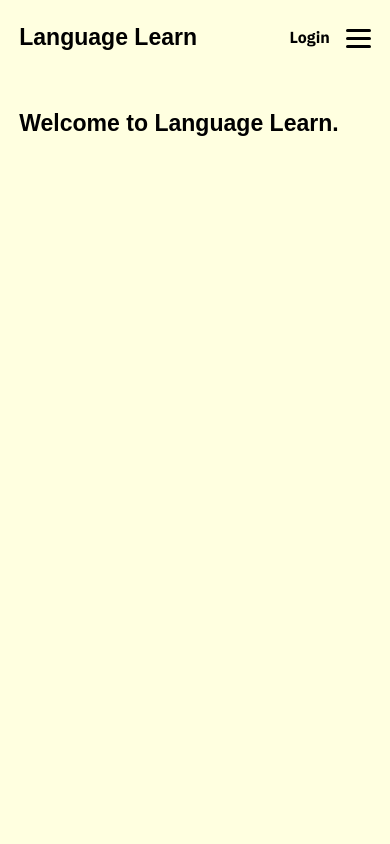
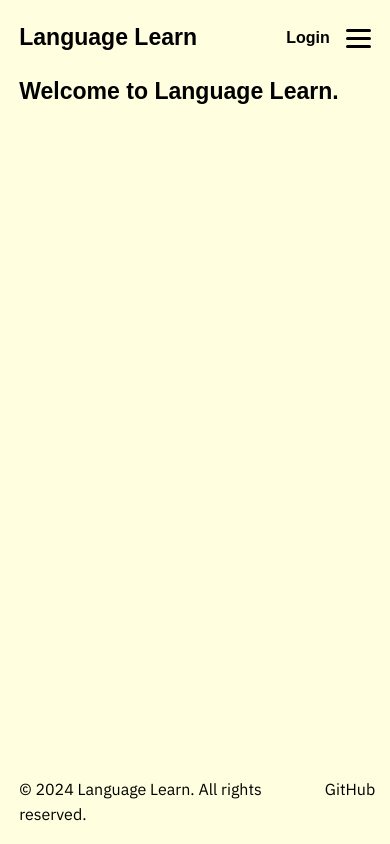
Before and after one commit to flooyd/language-learn, a SvelteKit app: page / in a window 390 px wide. Built offline with nearby package versions, Linux system fonts and the light colour scheme; a web font is replaced by a local one.

Commit message:
styling and add footer

```diff
--- a/src/routes/+layout.svelte
+++ b/src/routes/+layout.svelte
@@ -225,7 +225,9 @@
 	}
 
 	:global(body) {
+		position: relative;
 		line-height: 1.6;
+		height: 100vh;
 		padding: 19.2px;
 		background: lightyellow;
 	}
@@ -246,10 +248,14 @@
 	}
 
 	:global(h2) {
+		font-family: 'ApfelGrotezk-Regular', sans-serif;
+		src: url('ApfelGrotezk-Regular.woff');
 		font-size: 2.488rem;
 	}
 
 	:global(h3) {
+		font-family: 'ApfelGrotezk-Regular', sans-serif;
+		src: url('ApfelGrotezk-Regular.woff');
 		font-size: 2.074rem;
 	}
 
@@ -370,19 +376,11 @@
 		background: #4a90e2 !important;
 	}
 
-	:global(body.dark-mode) input,
-	:global(body.dark-mode) select,
-	:global(body.dark-mode) textarea {
-		background: #2a2a2a;
-		color: #e0e0e0;
-		border: 1px solid #444;
-	}
-
 	:global(body.dark-mode) a {
 		color: #4a90e2;
 	}
 
-	@media (max-width: 768px) {
+	@media (max-width: 1090px) {
 		nav h1 {
 			white-space: nowrap;
 		}
--- a/src/routes/+page.svelte
+++ b/src/routes/+page.svelte
@@ -40,12 +40,35 @@
 
 		<div class="cta-buttons" in:fly={{ y: -10, duration: 600, delay: 450 }}>
 			<button class="primary-cta" onclick={handleClickStartLearning}><h3>Start Learning</h3></button>
-			<button class="secondary-cta" onclick={handleClickPricing}><h3>💎 View Pricing</h3></button>
+			<button class="secondary-cta" onclick={handleClickPricing}><h3>View Pricing</h3></button>
 		</div>
 	</div>
+
+	<footer>
+		<p>&copy; 2024 Language Learn. All rights reserved.</p>
+		<p>
+			<a href="https://github.com/flooyd/language-learn" target="_blank" rel="noopener noreferrer">GitHub</a>
+		</p>
+	</footer>
 {/if}
 
 <style>
+	footer {
+		display: flex;
+		position: absolute;
+		bottom: 0px;
+		background: lightyellow;
+		z-index: 100;
+		gap: 2.986rem;
+		width: calc(100vw - 34px);
+		justify-content: space-between;
+	}
+
+	footer p {
+		margin: 0;
+		margin-bottom: 1rem;
+	}
+
 	.intro {
 		display: flex;
 		flex-direction: column;
@@ -133,7 +156,7 @@
 
 	.primary-cta {
 		background: black;
-		border: 5px solid #4a90e2;
+		border: 8px solid #4a90e2;
 	}
 
 	.secondary-cta h3 {
@@ -146,7 +169,7 @@
 
 	.secondary-cta {
 		background: white;
-		border: 5px solid #f0e68c;
+		border: 8px solid #f0e68c;
 	}
 
 	.secondary-cta:hover {
@@ -189,7 +212,6 @@
 	@media (max-width: 768px) {
 		.intro {
 			justify-content: flex-start;
-			padding-top: 2rem;
 		}
 
 		.intro h3 {
--- a/src/routes/learn/+page.svelte
+++ b/src/routes/learn/+page.svelte
@@ -10,6 +10,7 @@
     let flippedCards = $state<Set<number>>(new Set());
     let sortColumn = $state<string | null>(null);
     let sortDirection = $state<'asc' | 'desc' | null>(null);
+    let showHint = $state(true);
 
     // Reset flipped cards and sort state when category changes
     $effect(() => {
@@ -132,9 +133,10 @@
 			</div>
 		</div>
 
-		{#if learningMode === 'cards'}
+		{#if learningMode === 'cards' && showHint}
 			<div class="hint" in:fly={{ y: -20, duration: 600, delay: 300 }}>
 				<strong>Tip:</strong> Click any card to flip and reveal the translation
+                <button onclick={() => (showHint = false)}>Okay</button>
 			</div>
 		{/if}
 
--- a/src/routes/login/+page.svelte
+++ b/src/routes/login/+page.svelte
@@ -223,11 +223,6 @@
 		color: #f0e68c;
 	}
 
-	:global(body.dark-mode) .switch-card {
-		background: #2a2a2a;
-		border-color: #444;
-	}
-
 	:global(body.dark-mode) .switch-card p {
 		color: #e0e0e0;
 	}
```
